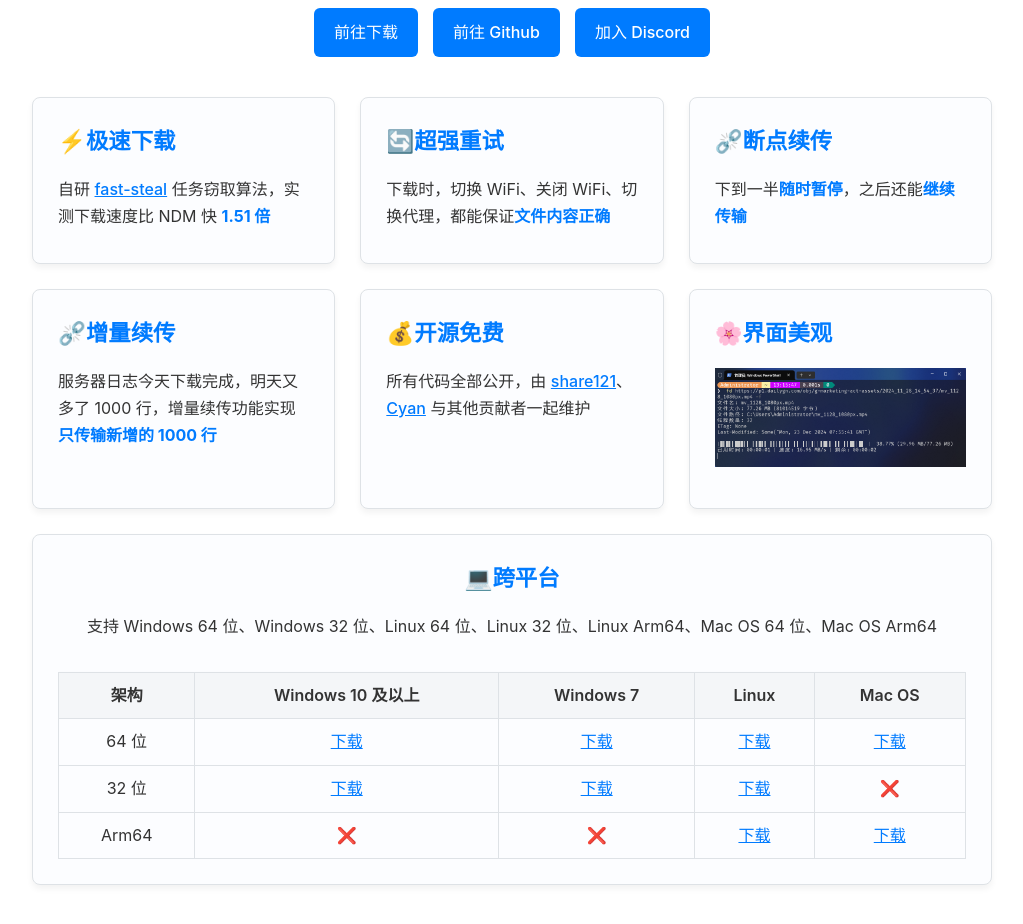
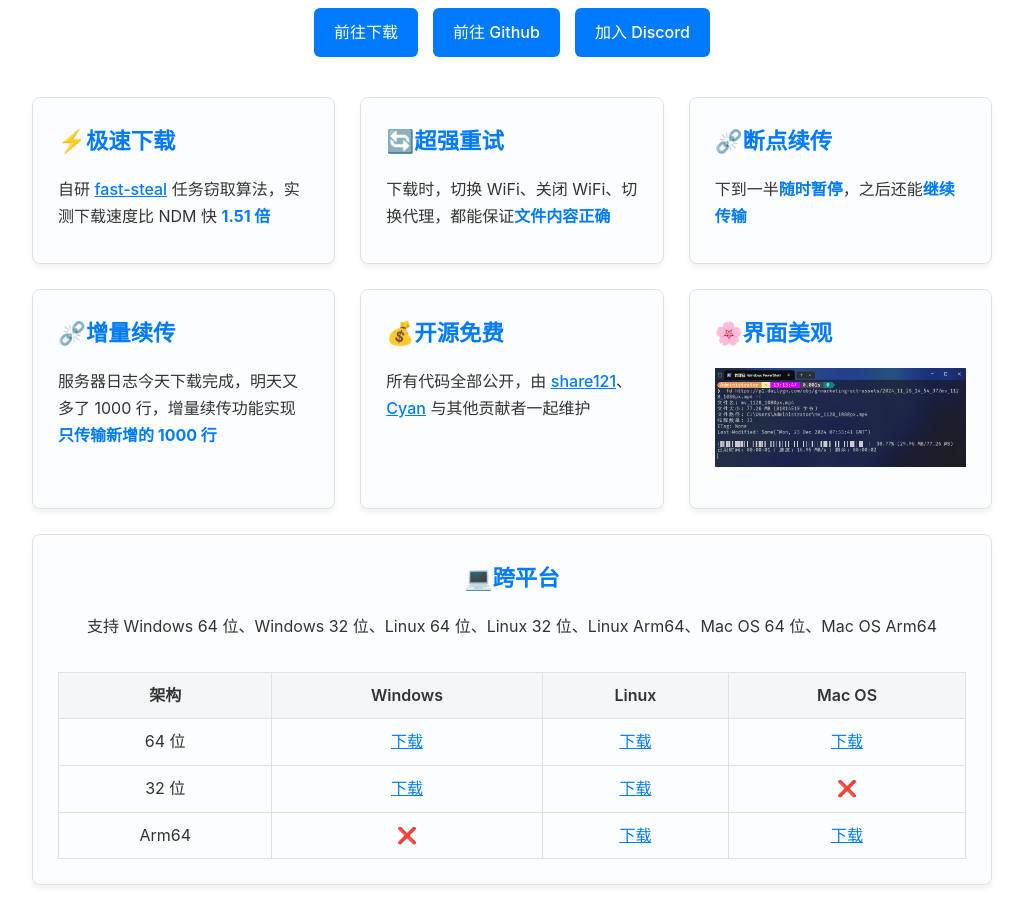
Before and after one commit to fast-down/core, a plain HTML site: page docs/index.html in a window 1280 px wide. Shown: the part 160-1084 px from the top of the page, without its empty margins (128-1151 px from the left). Drawn offline with Linux system fonts and the light colour scheme.

Commit message:
ci: 移除 windows7 支持

```diff
--- a/docs/index.html
+++ b/docs/index.html
@@ -399,8 +399,7 @@
               <thead>
                 <tr>
                   <th>架构</th>
-                  <th>Windows 10 及以上</th>
-                  <th>Windows 7</th>
+                  <th>Windows</th>
                   <th>Linux</th>
                   <th>Mac OS</th>
                 </tr>
@@ -411,10 +410,6 @@
                   <td>
                     <a target="_blank"
                       href="https://github.com/share121/fast-down/releases/latest/download/fast-down-windows-64bit.zip">下载</a>
-                  </td>
-                  <td>
-                    <a target="_blank"
-                      href="https://github.com/share121/fast-down/releases/latest/download/fast-down-windows7-64bit.zip">下载</a>
                   </td>
                   <td>
                     <a target="_blank"
@@ -433,10 +428,6 @@
                   </td>
                   <td>
                     <a target="_blank"
-                      href="https://github.com/share121/fast-down/releases/latest/download/fast-down-windows7-32bit.zip">下载</a>
-                  </td>
-                  <td>
-                    <a target="_blank"
                       href="https://github.com/share121/fast-down/releases/latest/download/fast-down-linux-32bit.zip">下载</a>
                   </td>
                   <td>
@@ -445,9 +436,6 @@
                 </tr>
                 <tr>
                   <td>Arm64</td>
-                  <td>
-                    <span aria-hidden="true">❌</span><span style="position:absolute; left: -9999px;">不支持</span>
-                  </td>
                   <td>
                     <span aria-hidden="true">❌</span><span style="position:absolute; left: -9999px;">不支持</span>
                   </td>
```
Also changed, not shown: .github/workflows/build.yml.
